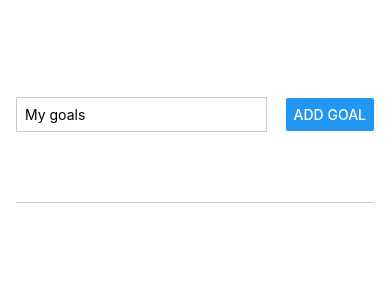
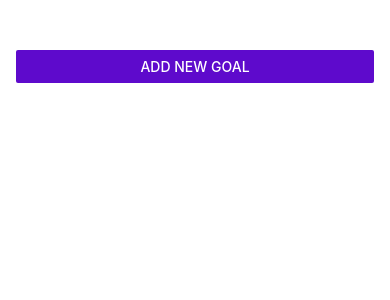
Before and after one commit to csabamarton/react-native-study, a React Native app: screen / in a window 390 px wide. Shown: the top 300 px of the page. Built offline with nearby package versions, Linux system fonts and the light colour scheme.

Commit message:
Add Modal handler for GoalInput

```diff
--- a/App.js
+++ b/App.js
@@ -5,12 +5,22 @@ import GoalInput from "./components/GoalInput";
 
 export default function App() {
     const [goals, setGoals] = useState([]);
+    const [modalIsVisible, setModalIsVisible] = useState(false);
+
+    function startAddGoalHandle() {
+        setModalIsVisible(true);
+    }
+
+    function endAddGoalHandle() {
+        setModalIsVisible(false);
+    }
 
     function addGoalHandler(enteredGoalText) {
         setGoals(currentGoals => [
             ...currentGoals,
-            { text: enteredGoalText, id: Math.random().toString() }
+            {text: enteredGoalText, id: Math.random().toString()}
         ]);
+        endAddGoalHandle();
     };
 
     function deleteGoalHandler(id) {
@@ -20,20 +30,25 @@ export default function App() {
         })
     }
 
+
     return (
         <View style={styles.appContainer}>
-            <GoalInput
-                onAddGoal={addGoalHandler}
-            />
+            <Button title='Add new Goal' color='#5e0acc' onPress={startAddGoalHandle}/>
+
+            {modalIsVisible && <GoalInput visible={modalIsVisible} onAddGoal={addGoalHandler} onCancel={endAddGoalHandle} />}
+
             <View style={styles.goalsContainer}>
-                <FlatList data={goals} renderItem={(goalItem) => { return (
-                    <GoalItem
-                        text={goalItem.item.text}
-                        id={goalItem.item.id}
-                        onDeleteItem={deleteGoalHandler}/>
+                <FlatList data={goals} renderItem={(goalItem) => {
+                    return (
+                        <GoalItem
+                            text={goalItem.item.text}
+                            id={goalItem.item.id}
+                            onDeleteItem={deleteGoalHandler}/>
                     )
                 }}
-                keyExtractor={(item, index) => { return item.id }} alwaysBounceVertical={false}
+                          keyExtractor={(item, index) => {
+                              return item.id
+                          }} alwaysBounceVertical={false}
                 />
             </View>
         </View>
--- a/components/GoalInput.js
+++ b/components/GoalInput.js
@@ -1,30 +1,40 @@
-import {Button, StyleSheet, TextInput, View} from "react-native";
+import {Button, Modal, StyleSheet, TextInput, View} from "react-native";
 import {useState} from "react";
 
 
 function GoalInput(props) {
 
     const [enteredGoalText, setEnteredGoalText] = useState('');
+
     function goalInputHandler(enteredText) {
         setEnteredGoalText(enteredText)
     };
 
     function addGoalHandler() {
-        if(enteredGoalText == '') return
+        if (enteredGoalText == '') return
 
         props.onAddGoal(enteredGoalText);
         setEnteredGoalText('');
     }
 
     return (
+        <Modal visible={props.visible} animationType={"slide"}>
             <View style={styles.inputContainer}>
                 <TextInput style={styles.textInput}
                            placeholder='My goals'
                            onChangeText={goalInputHandler}
                            value={enteredGoalText}
                 />
+                <View style={styles.buttonContainer}>
+                    <View style={styles.button}>
                         <Button title='Add Goal' onPress={addGoalHandler}/>
                     </View>
+                    <View style={styles.button}>
+                        <Button title='Cancel' onPress={props.onCancel}/>
+                    </View>
+                </View>
+            </View>
+        </Modal>
     );
 }
 
@@ -33,18 +43,25 @@ export default GoalInput
 const styles = StyleSheet.create({
     inputContainer: {
         flex: 1,
-        flexDirection: 'row',
-        justifyContent: "space-between",
+        justifyContent: 'center',
         alignItems: 'center',
-        paddingBottom: 24,
+        padding: 16,
         borderBottomWidth: 1,
         borderBottomColor: '#cccccc'
     },
     textInput: {
         borderWidth: 1,
         borderColor: '#cccccc',
-        width: '70%',
-        marginRight: 8,
+        width: '100%',
         padding: 8
+
+    },
+    buttonContainer: {
+        flexDirection: 'row',
+        marginTop: 16
+    },
+    button: {
+        width: 100,
+        marginHorizontal: 8
     }
 })
```
Lines whose indentation alone changed are shown as unchanged.
